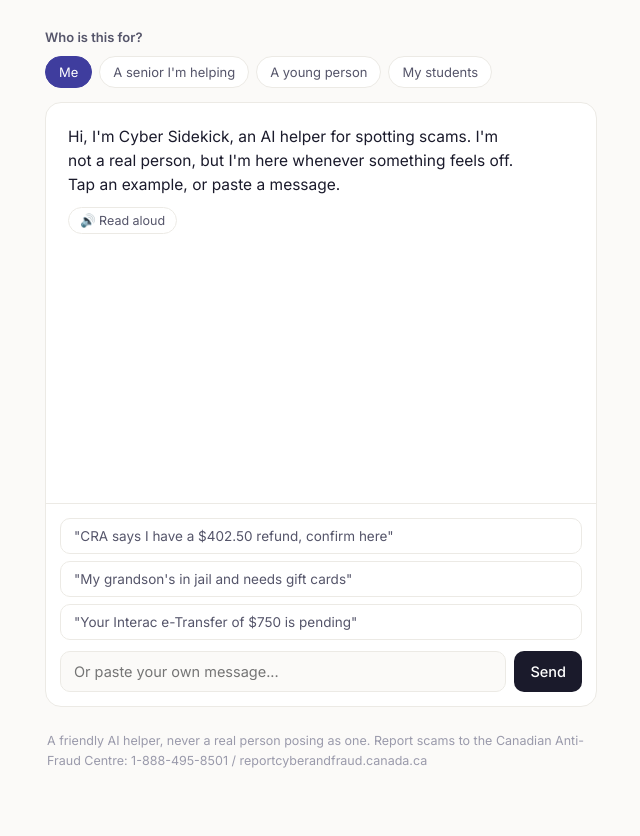
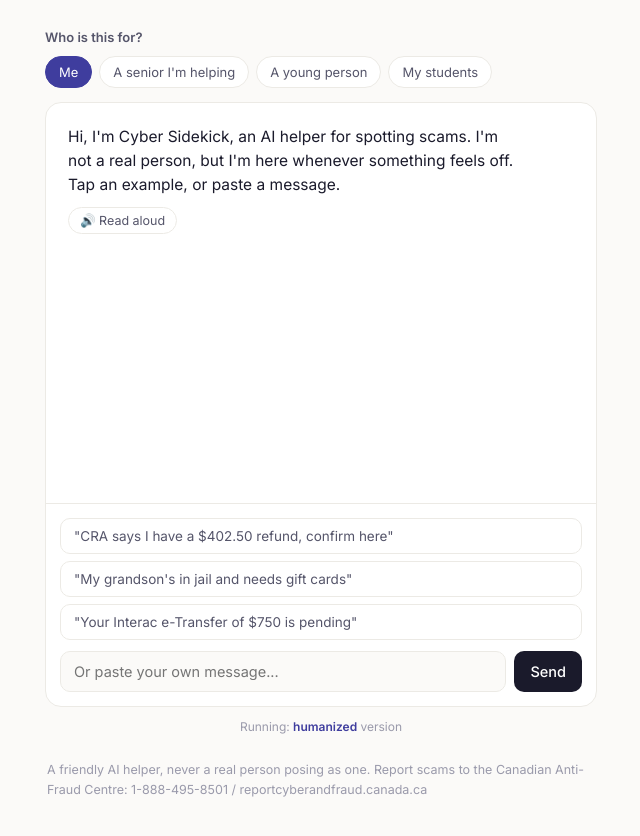
Before and after one commit to safarahman9/cyber-sidekick, a plain HTML site: page index.html in a window 1280 px wide. Shown: the part 224-1060 px from the top of the page, without its empty margins (319-959 px from the left). Drawn offline with Linux system fonts and the light colour scheme.

Commit message:
Update index.html

```diff
--- a/index.html
+++ b/index.html
@@ -63,6 +63,9 @@
   .send:hover{background:#2c2c44;}
   .send:disabled{opacity:.5;cursor:default;}
 
+  .modebar{font-size:12px;color:var(--muted);margin:10px 0 0;text-align:center;}
+  .modebar b{color:var(--accent);font-weight:600;}
+
   footer{font-size:12.5px;color:var(--muted);line-height:1.6;padding:24px 2px 48px;}
 
   @media (max-width:520px){h1{font-size:28px;}.intro p{font-size:16.5px;}}
@@ -114,6 +117,8 @@
     </div>
   </div>
 
+  <div class="modebar" id="modebar"></div>
+
   <footer>
     A friendly AI helper, never a real person posing as one. Report scams to the Canadian Anti-Fraud Centre: 1-888-495-8501 / reportcyberandfraud.canada.ca
   </footer>
@@ -133,6 +138,12 @@ const CHIP_TEXT = {
   etransfer:"I got an email: \"Your Interac e-Transfer of $750 is pending. Click to deposit before it expires.\" I wasn't expecting any money."
 };
 
+// Endpoint toggle for the A/B demo.
+// Default URL  -> humanized agent  (/.netlify/functions/chat)
+// Add ?plain=1 -> baseline agent   (/.netlify/functions/chat-plain)
+const USE_PLAIN = new URLSearchParams(location.search).has('plain');
+const ENDPOINT = USE_PLAIN ? '/.netlify/functions/chat-plain' : '/.netlify/functions/chat';
+
 let mode = "me";
 
 const chat=document.getElementById('chat');
@@ -140,7 +151,13 @@ const chips=document.getElementById('chips');
 const aud=document.getElementById('aud');
 const field=document.getElementById('field');
 const send=document.getElementById('send');
+const modebar=document.getElementById('modebar');
 const reduce=window.matchMedia('(prefers-reduced-motion:reduce)').matches;
+
+// Small on-screen label so you always know which version is live during the demo.
+modebar.innerHTML = USE_PLAIN
+  ? 'Running: <b>baseline (un-humanized)</b> version'
+  : 'Running: <b>humanized</b> version';
 
 function el(cls,html){const d=document.createElement('div');d.className=cls;d.innerHTML=html;return d;}
 function scroll(){chat.scrollTop=chat.scrollHeight;}
@@ -182,7 +199,7 @@ async function ask(message){
   const typing=el('typing','<i></i><i></i><i></i>');
   chat.appendChild(typing);scroll();
   try{
-    const res=await fetch('/.netlify/functions/chat',{
+    const res=await fetch(ENDPOINT,{
       method:'POST',
       headers:{'content-type':'application/json'},
       body:JSON.stringify({message, mode})
```
